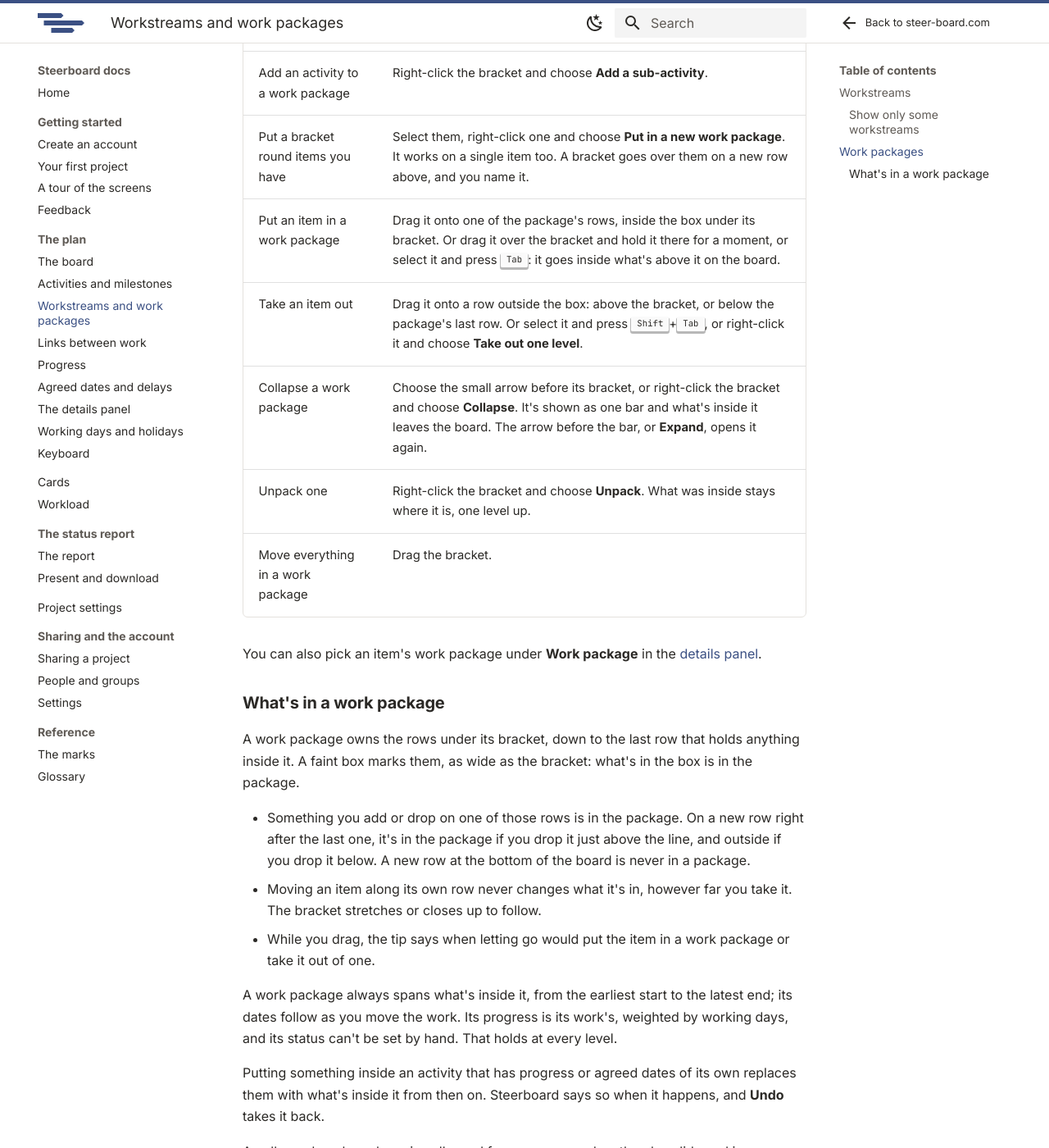
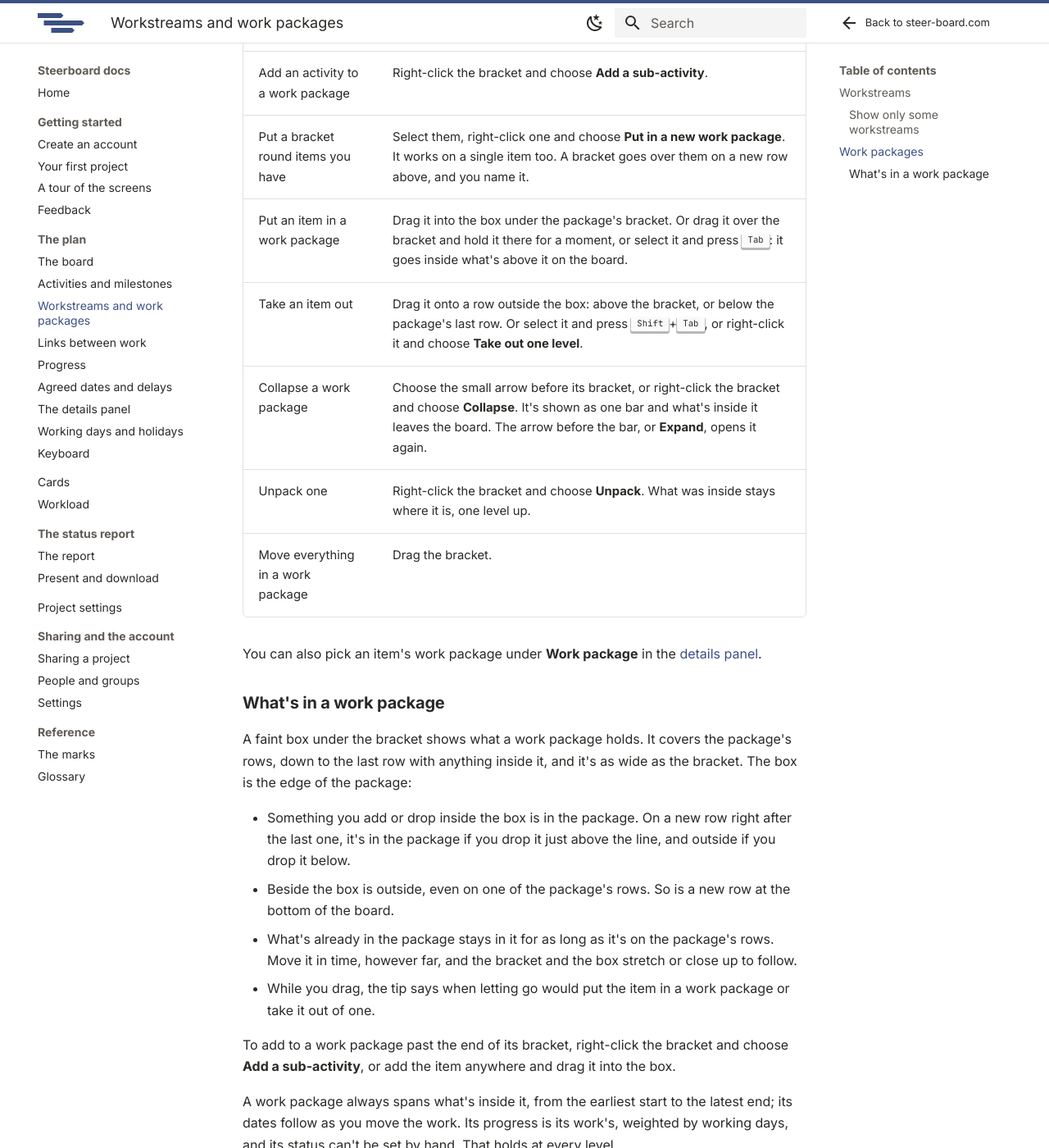
Before and after one commit to mistahcase/steerboard-docs, an MkDocs documentation site: the page built from pages/plan/workstreams.md, in a window 1280 px wide and 1400 px high, scrolled down 1772 px. Shown: the whole window at 82% size. Built offline with MkDocs 1.6.1 and Material for MkDocs 9.7.7, drawn with Linux system fonts in a browser that asks for light colours.

Commit message:
Work packages: the box is the edge, rows and dates
An item joins a work package only when it is put inside the box under the bracket: on the package rows and on dates the bracket spans. Beside the box on one of its rows is outside. What is already inside stays in on any of the package rows, whatever its dates, as the bracket follows. SCENARIOS WP8, tests, docs and an interface check for a new action beside the box.

Co-Authored-By: Claude Fable 5.2 <noreply@anthropic.com>

```diff
--- a/coverage.json
+++ b/coverage.json
@@ -59,7 +59,7 @@
         "src/components/Toolbar.tsx",
         "src/model/items.ts"
       ],
-      "reviewed": "a55e0ae8d6c4f0f20318c8307e7a9b6477d845d1"
+      "reviewed": "288312c424ca04a7b4cbe87fcd1aa84358744d76"
     },
     "plan/workstreams.md": {
       "covers": [
@@ -84,7 +84,7 @@
         "src/model/items.ts",
         "src/components/Inspector.tsx"
       ],
-      "reviewed": "f7ad67ee16675e7418cec1b90511a090acb6afc9"
+      "reviewed": "288312c424ca04a7b4cbe87fcd1aa84358744d76"
     },
     "plan/agreed-dates.md": {
       "covers": [
@@ -140,7 +140,7 @@
         "src/model/report.ts",
         "src/report/onepager.ts"
       ],
-      "reviewed": "2162ed92e85e0a8a8b9f22788d81b025cbfd2fe7"
+      "reviewed": "288312c424ca04a7b4cbe87fcd1aa84358744d76"
     },
     "report/present.md": {
       "covers": [
--- a/pages/plan/workstreams.md
+++ b/pages/plan/workstreams.md
@@ -45,7 +45,7 @@ activity with something inside it is a work package.
 | Break an activity down | Right-click it and choose **Add a sub-activity**. The activity becomes a bracket, and the new activity inside it takes over its dates and progress, so the plan reads the same. Name it, then add more the same way. |
 | Add an activity to a work package | Right-click the bracket and choose **Add a sub-activity**. |
 | Put a bracket round items you have | Select them, right-click one and choose **Put in a new work package**. It works on a single item too. A bracket goes over them on a new row above, and you name it. |
-| Put an item in a work package | Drag it onto one of the package's rows, inside the box under its bracket. Or drag it over the bracket and hold it there for a moment, or select it and press <kbd>Tab</kbd>: it goes inside what's above it on the board. |
+| Put an item in a work package | Drag it into the box under the package's bracket. Or drag it over the bracket and hold it there for a moment, or select it and press <kbd>Tab</kbd>: it goes inside what's above it on the board. |
 | Take an item out | Drag it onto a row outside the box: above the bracket, or below the package's last row. Or select it and press <kbd>Shift</kbd>+<kbd>Tab</kbd>, or right-click it and choose **Take out one level**. |
 | Collapse a work package | Choose the small arrow before its bracket, or right-click the bracket and choose **Collapse**. It's shown as one bar and what's inside it leaves the board. The arrow before the bar, or **Expand**, opens it again. |
 | Unpack one | Right-click the bracket and choose **Unpack**. What was inside stays where it is, one level up. |
@@ -56,18 +56,24 @@ You can also pick an item's work package under **Work package** in the
 
 ### What's in a work package
 
-A work package owns the rows under its bracket, down to the last row that
-holds anything inside it. A faint box marks them, as wide as the bracket:
-what's in the box is in the package.
+A faint box under the bracket shows what a work package holds. It covers the
+package's rows, down to the last row with anything inside it, and it's as wide
+as the bracket. The box is the edge of the package:
 
-- Something you add or drop on one of those rows is in the package. On a new
-  row right after the last one, it's in the package if you drop it just above
-  the line, and outside if you drop it below. A new row at the bottom of the
-  board is never in a package.
-- Moving an item along its own row never changes what it's in, however far
-  you take it. The bracket stretches or closes up to follow.
+- Something you add or drop inside the box is in the package. On a new row
+  right after the last one, it's in the package if you drop it just above the
+  line, and outside if you drop it below.
+- Beside the box is outside, even on one of the package's rows. So is a new
+  row at the bottom of the board.
+- What's already in the package stays in it for as long as it's on the
+  package's rows. Move it in time, however far, and the bracket and the box
+  stretch or close up to follow.
 - While you drag, the tip says when letting go would put the item in a work
   package or take it out of one.
+
+To add to a work package past the end of its bracket, right-click the bracket
+and choose **Add a sub-activity**, or add the item anywhere and drag it into
+the box.
 
 A work package always spans what's inside it, from the earliest start to the latest
 end; its dates follow as you move the work. Its progress is its work's,
```
Also changed, not shown: pages/plan/board.md (+1 -1 lines), pages/plan/details.md (+1 -1 lines), pages/plan/keyboard.md (+1 -1 lines), pages/reference/marks.md (+1 -1 lines), pages/report/present.md (+2 -1 lines).
